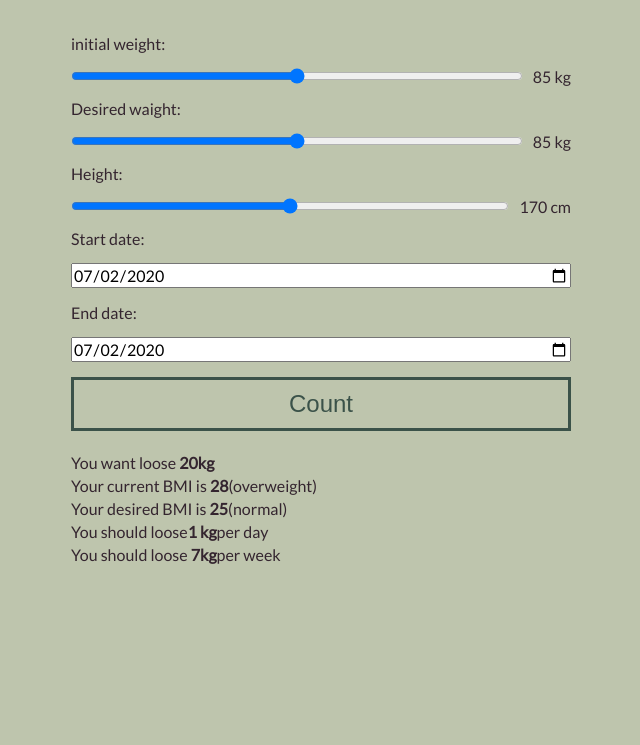
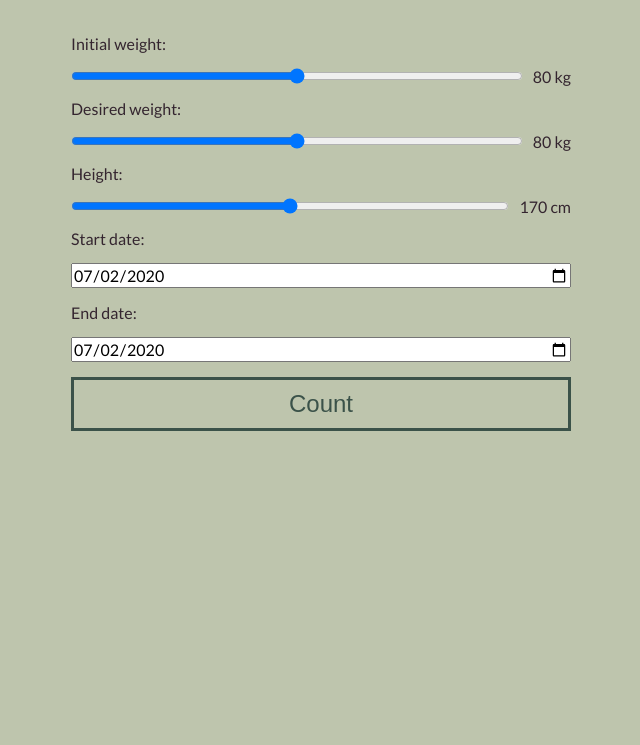
Before and after one commit to Gosvami-Sukadeva/Desired-weight-calculator, a plain HTML site: page index.html in a window 1280 px wide. Shown: the part 55-800 px from the top of the page, without its empty margins (319-959 px from the left). Drawn offline with Linux system fonts and the light colour scheme.

Commit message:
html corrections

```diff
--- a/index.html
+++ b/index.html
@@ -6,21 +6,21 @@
     <title>Desired weight calculator</title>
     <link rel="stylesheet" href="./css/style.css" />
     <link
-      href="https://fonts.googleapis.com/css2?family=Lato&display=swap"
+      href="https://fonts.googleapis.com/css2?family=Lato:wght@400;700&display=swap"
       rel="stylesheet"
     />
   </head>
   <body>
     <header class="header">
       <h1 class="header__heading">
-        Desired waight calculator
+        Desired Weight calculator
       </h1>
     </header>
     <main class="content">
-      <section class="form">
+      <section class="form" data-form>
         <article class="form__item">
           <label for="weight-initial" class="form__label"
-            >initial weight:</label
+            >Initial weight:</label
           >
           <div class="form__data">
             <input
@@ -30,12 +30,12 @@
               class="form__input"
               step="1"
             />
-            <p class="form__result">85 kg</p>
+            <p class="form__result" data-initial-weight-result>85 kg</p>
           </div>
         </article>
         <article class="form__item">
           <label for="weight-desired" class="form__label"
-            >Desired waight:</label
+            >Desired weight:</label
           >
           <div class="form__data">
             <input
@@ -45,7 +45,7 @@
               class="form__input"
               step="1"
             />
-            <p class="form__result">85 kg</p>
+            <p class="form__result" data-desired-weight-result>85 kg</p>
           </div>
         </article>
         <article class="form__item">
@@ -58,7 +58,7 @@
               class="form__input"
               step="1"
             />
-            <p class="form__result">170 cm</p>
+            <p class="form__result" data-height-result>170 cm</p>
           </div>
         </article>
         <article class="form__item">
@@ -83,22 +83,7 @@
             />
           </div>
         </article>
-        <button class="form__button">Count</button>
-      </section>
-      <section class="result">
-        <p class="result__paragraph">You want loose <strong>20kg</strong></p>
-        <p class="result__paragraph">
-          Your current BMI is <strong>28</strong>(overweight)
-        </p>
-        <p class="result__paragraph">
-          Your desired BMI is <strong>25</strong>(normal)
-        </p>
-        <p class="result__paragraph">
-          You should loose<strong>1 kg</strong>per day
-        </p>
-        <p class="result__paragraph">
-          You should loose <strong>7kg</strong>per week
-        </p>
+        <button class="form__button" data-button>Count</button>
       </section>
     </main>
     <script src="./js/index.js"></script>
```
